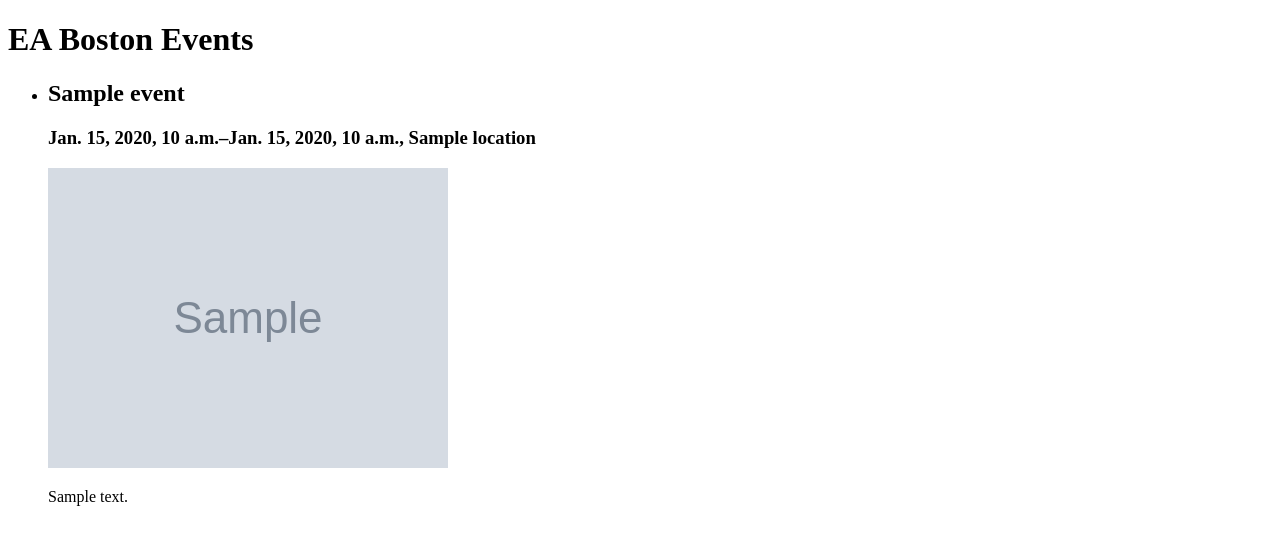
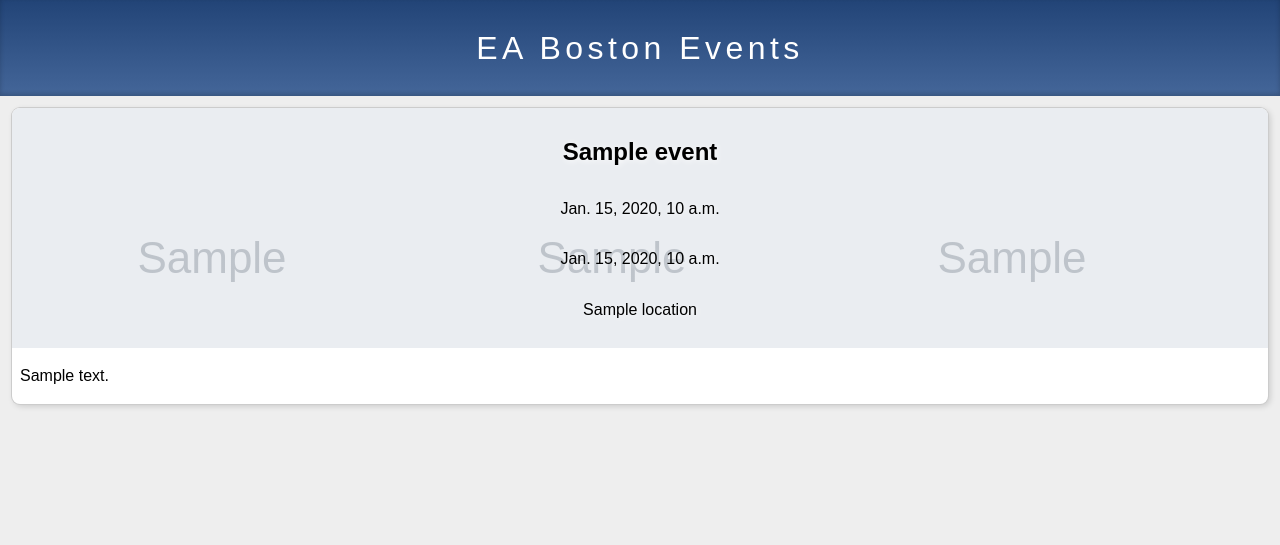
Before and after one commit to taymonbeal/eamail, a Django app: template project/events/templates/events/event_list.html in a window 1280 px wide. Shown: the top 545 px of the page. Run offline with Django 3.2, Linux system fonts and the light colour scheme; the template is opened without the code that fills it: most values are stand-ins (such as "Sample title", 1, 10 or a date in 2020); grey boxes marked "Sample" are stand-in pictures.

Commit message:
Reorganized and styled HTML template (#1)
* adding simple stylesheet

* experimented with a flexbox layout

* using flexboxes to tile events, with event pics as header backgrounds

* made more text overlap image, removed footer

* removed css for footer

```diff
--- /dev/null
+++ b/project/events/static/css/simplesheet.css
@@ -0,0 +1,48 @@
+body {
+	background-color: #eee;
+	color: #000;
+	font-family: sans-serif;
+	line-height: 1.5;
+	margin: 0 auto;
+}
+header h1 {
+	background: linear-gradient(#247, #469);
+	color: #fff;
+	text-align: center;
+	font-weight: normal;
+	margin: 0;
+	padding: 0.75em 0;
+	box-shadow: inset 0 -2px 5px rgba(0,0,0,0.2);
+	letter-spacing: 0.25ch;
+}
+
+main { display: flex; flex-flow: row wrap; margin: 0.25rem; }
+
+article.event {
+	margin: 0.5rem;
+	background-color: #fff;
+	flex: 1 0 23%;
+	min-width: 15em;
+	box-shadow: 0 0 0 1px #ccc, 2px 2px 6px rgba(0,0,0,0.16);
+	border-radius: 0.5rem;
+}
+article.event:nth-last-child(2):nth-child(4n) { min-width: 33%; }
+article.event div.eventpic {
+	background-size: cover;
+	 border-top-left-radius: 0.5rem;
+	 border-top-right-radius: 0.5rem;
+	display: flex;
+	min-height: 15rem;
+	align-items: center;
+	text-align: center;
+	flex-direction: column;
+	justify-content: space-evenly;
+	color: #000;
+	text-shadow: 1px 1px 6px #fff;
+}
+article.event h1 {
+	padding: 0 0.5rem;
+	margin: 0;
+}
+article.event div.eventbody { padding-left: 0.5rem; padding-right: 0.5rem; }
+article.event address { font-style: unset; }
--- a/project/events/templates/events/event_list.html
+++ b/project/events/templates/events/event_list.html
@@ -1,20 +1,26 @@
 {% extends 'base.html' %}
+{% load staticfiles %}
 
 {% block fulltitle %}EA Boston Events{% endblock fulltitle %}
-
+{% block styling %}<link rel="stylesheet" href="{% static 'css/simplesheet.css' %}">{% endblock styling %}
 {% block content %}
-  <h1>EA Boston Events</h1>
+  <header><h1>EA Boston Events</h1></header>
   {% if event_list %}
-    <ul>
+    <main>
       {% for event in event_list %}
-        <li>
-          <h2>{{ event.title }}</h2>
-          <h3>{{ event.start_time }}{% if event.end_time %}–{{ event.end_time }}{% endif %}, {{ event.location }}</h3>
-          <img src="{{ event.picture.url }}" alt="{{ event.title }}">
-          <p>{{ event.description }}</p>
-        </li>
+        <article class="event">
+          <div class="eventpic" style="background: linear-gradient(rgba(255,255,255,0.5),rgba(255,255,255,0.5)), url('{{ event.picture.url }}')">
+            <h1>{{ event.name }}</h1>
+            <time datetime="{{ event.start_time|date:'c' }}">{{ event.start_time }}</time>
+          {% if event.end_time %}<time datetime="{{ event.end_time|date:'c' }}">{{ event.end_time }}</time>{% endif %}
+            <address>{{ event.location }}</address>
+          </div>
+          <div class="eventbody">
+            <p>{{ event.description }}</p>
+          </div>
+        </article>
       {% endfor %}
-    </ul>
+    </main>
   {% else %}
     <p>There are no events scheduled right now.</p>
   {% endif %}
--- a/project/templates/base.html
+++ b/project/templates/base.html
@@ -3,6 +3,10 @@
   <head>
     <meta charset="UTF-8">
     <title>{% block fulltitle %}{% block title %}{% endblock title %} – EA Boston{% endblock fulltitle %}</title>
+    <meta name="viewport" content="width=device-width, initial-scale=1">
+    {% block styling %}{% endblock styling %}
   </head>
-  <body>{% block content %}{% endblock content %}</body>
+  <body>
+    {% block content %}{% endblock content %}
+  </body>
 </html>
```
